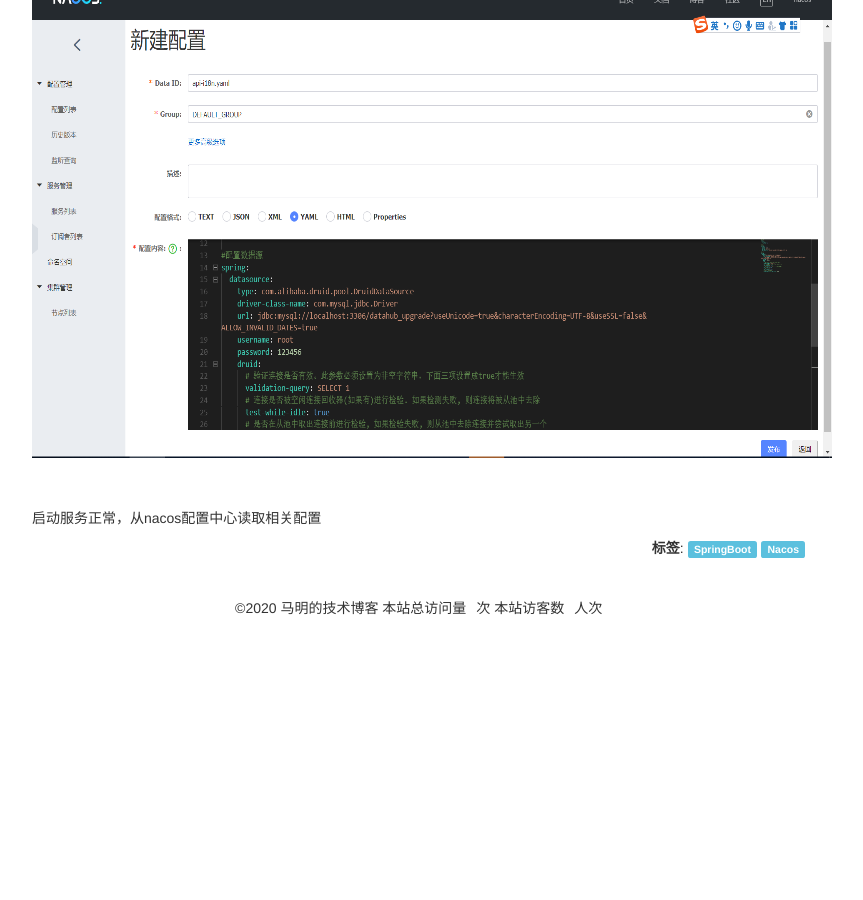
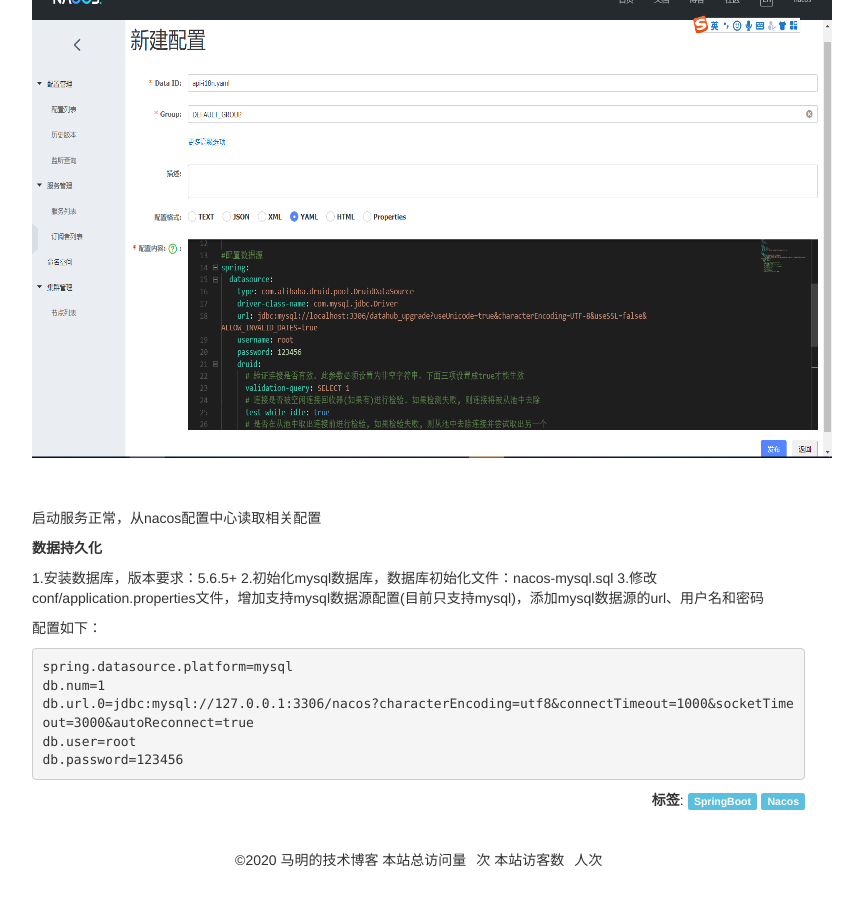
Before and after one commit to chaojunma/chaojunma.github.io, a Jekyll site: the page built from _posts/2020-4-7-SpringBoot服务使用Nacos配置中心.md, in a window 1280 px wide and 900 px high, scrolled down 1014 px. Shown: the whole window, without its empty margins (141-1004 px from the left). Built offline with Jekyll 4.4.1, drawn with Linux system fonts in a browser that asks for light colours; comment, search, counter and statistics services are not loaded; before the commit the page ends 1662 px from its top, so only the background shows below that.

Commit message:
修改内容

`````diff
--- a/_posts/2020-4-7-SpringBoot服务使用Nacos配置中心.md
+++ b/_posts/2020-4-7-SpringBoot服务使用Nacos配置中心.md
@@ -59,3 +59,19 @@
 
 
 启动服务正常，从nacos配置中心读取相关配置
+
+**数据持久化**
+
+1.安装数据库，版本要求：5.6.5+
+2.初始化mysql数据库，数据库初始化文件：nacos-mysql.sql
+3.修改conf/application.properties文件，增加支持mysql数据源配置(目前只支持mysql)，添加mysql数据源的url、用户名和密码
+
+配置如下：
+
+````
+spring.datasource.platform=mysql
+db.num=1
+db.url.0=jdbc:mysql://127.0.0.1:3306/nacos?characterEncoding=utf8&connectTimeout=1000&socketTimeout=3000&autoReconnect=true
+db.user=root
+db.password=123456
+````
`````
